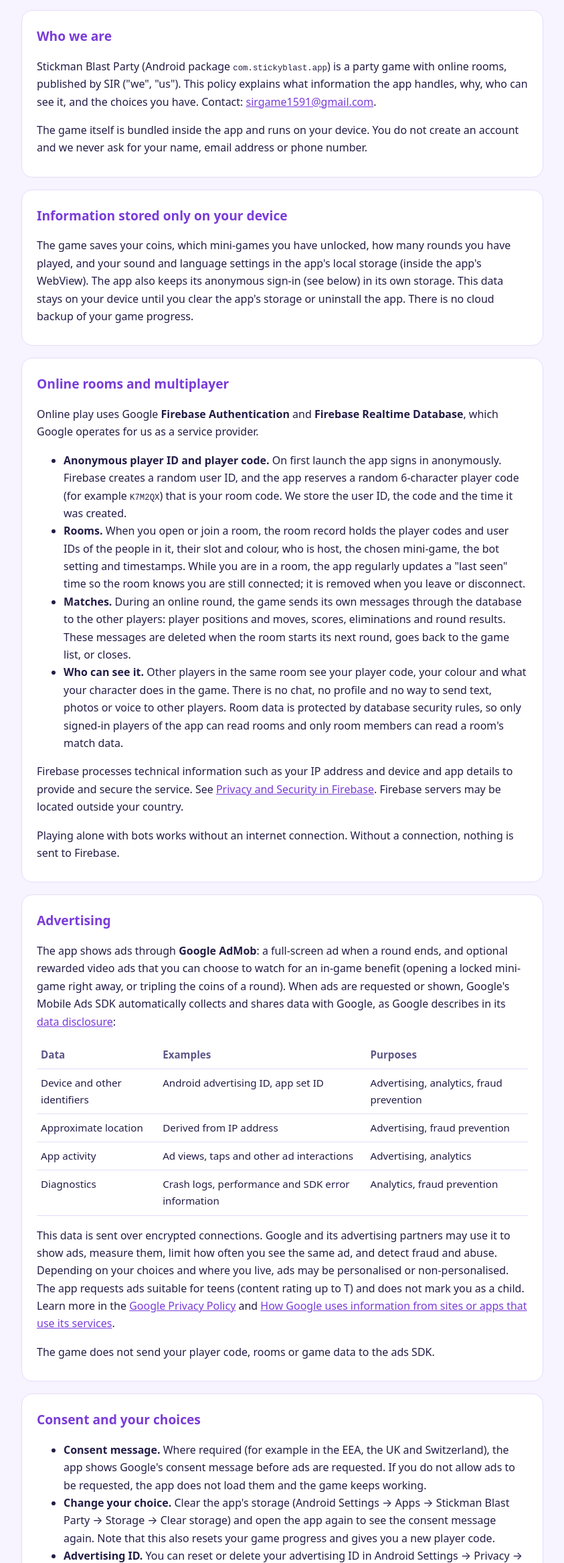
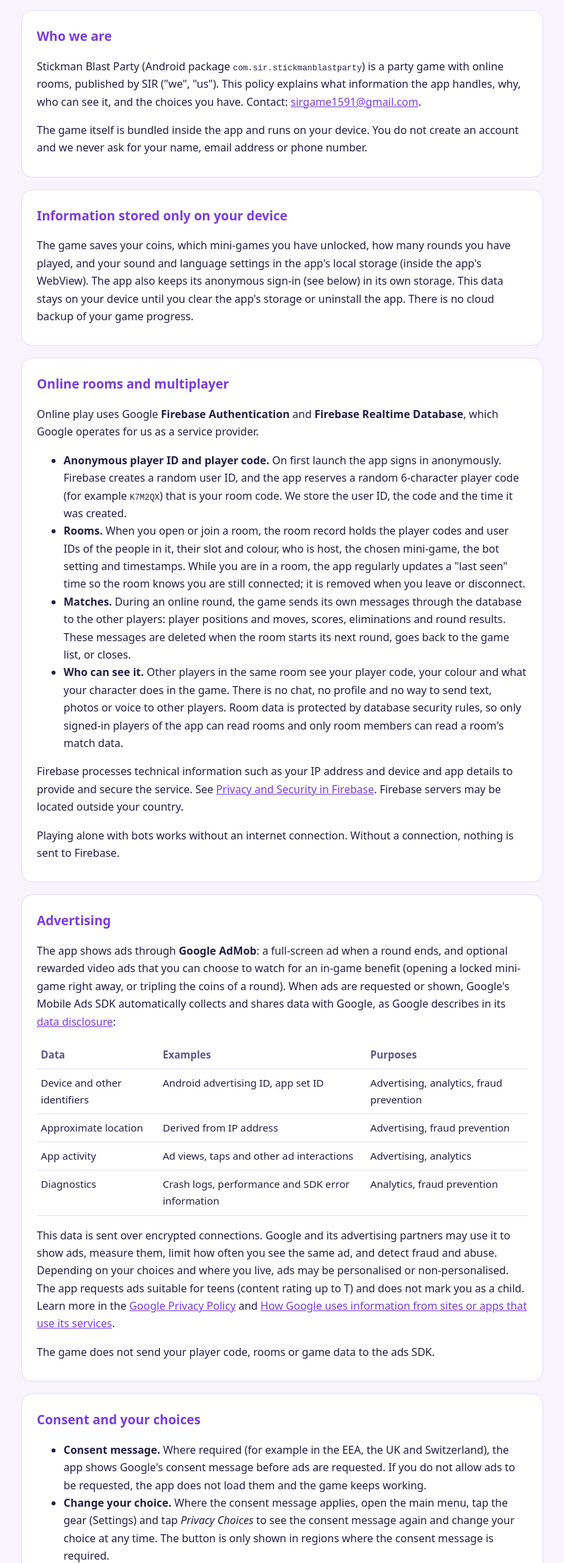
Before and after one commit to sirgame-studio/sticky-blast-privacy, a plain HTML site: page index.html in a window 1280 px wide. Shown: the part 227-2560 px from the top of the page at 67% size, without its empty margins (218-1061 px from the left). Drawn offline with Linux system fonts and the light colour scheme.

Commit message:
Package com.sir.stickmanblastparty; Privacy Choices in Settings

```diff
--- a/index.html
+++ b/index.html
@@ -50,7 +50,7 @@
 
   <section>
     <h2>Who we are</h2>
-    <p>Stickman Blast Party (Android package <code>com.stickyblast.app</code>) is a party game with online rooms, published by SIR ("we", "us"). This policy explains what information the app handles, why, who can see it, and the choices you have. Contact: <a href="mailto:sirgame1591@gmail.com">sirgame1591@gmail.com</a>.</p>
+    <p>Stickman Blast Party (Android package <code>com.sir.stickmanblastparty</code>) is a party game with online rooms, published by SIR ("we", "us"). This policy explains what information the app handles, why, who can see it, and the choices you have. Contact: <a href="mailto:sirgame1591@gmail.com">sirgame1591@gmail.com</a>.</p>
     <p>The game itself is bundled inside the app and runs on your device. You do not create an account and we never ask for your name, email address or phone number.</p>
   </section>
 
@@ -92,7 +92,7 @@
     <h2>Consent and your choices</h2>
     <ul>
       <li><strong>Consent message.</strong> Where required (for example in the EEA, the UK and Switzerland), the app shows Google's consent message before ads are requested. If you do not allow ads to be requested, the app does not load them and the game keeps working.</li>
-      <li><strong>Change your choice.</strong> Clear the app's storage (Android Settings &rarr; Apps &rarr; Stickman Blast Party &rarr; Storage &rarr; Clear storage) and open the app again to see the consent message again. Note that this also resets your game progress and gives you a new player code.</li>
+      <li><strong>Change your choice.</strong> Where the consent message applies, open the main menu, tap the gear (Settings) and tap <em>Privacy Choices</em> to see the consent message again and change your choice at any time. The button is only shown in regions where the consent message is required.</li>
       <li><strong>Advertising ID.</strong> You can reset or delete your advertising ID in Android Settings &rarr; Privacy &rarr; Ads (the exact path varies by device).</li>
       <li><strong>Rewarded videos are optional.</strong> You can play every mini-game without watching them; locked mini-games also open by playing rounds.</li>
     </ul>
@@ -144,7 +144,7 @@
   <section>
     <h2>Contact</h2>
     <p>Questions or requests about privacy: <a href="mailto:sirgame1591@gmail.com">sirgame1591@gmail.com</a>.</p>
-    <p class="muted">Publisher: SIR &middot; App: Stickman Blast Party &middot; Package: com.stickyblast.app</p>
+    <p class="muted">Publisher: SIR &middot; App: Stickman Blast Party &middot; Package: com.sir.stickmanblastparty</p>
   </section>
 </main>
 </body>
```
Also changed, not shown: 1 other file.
